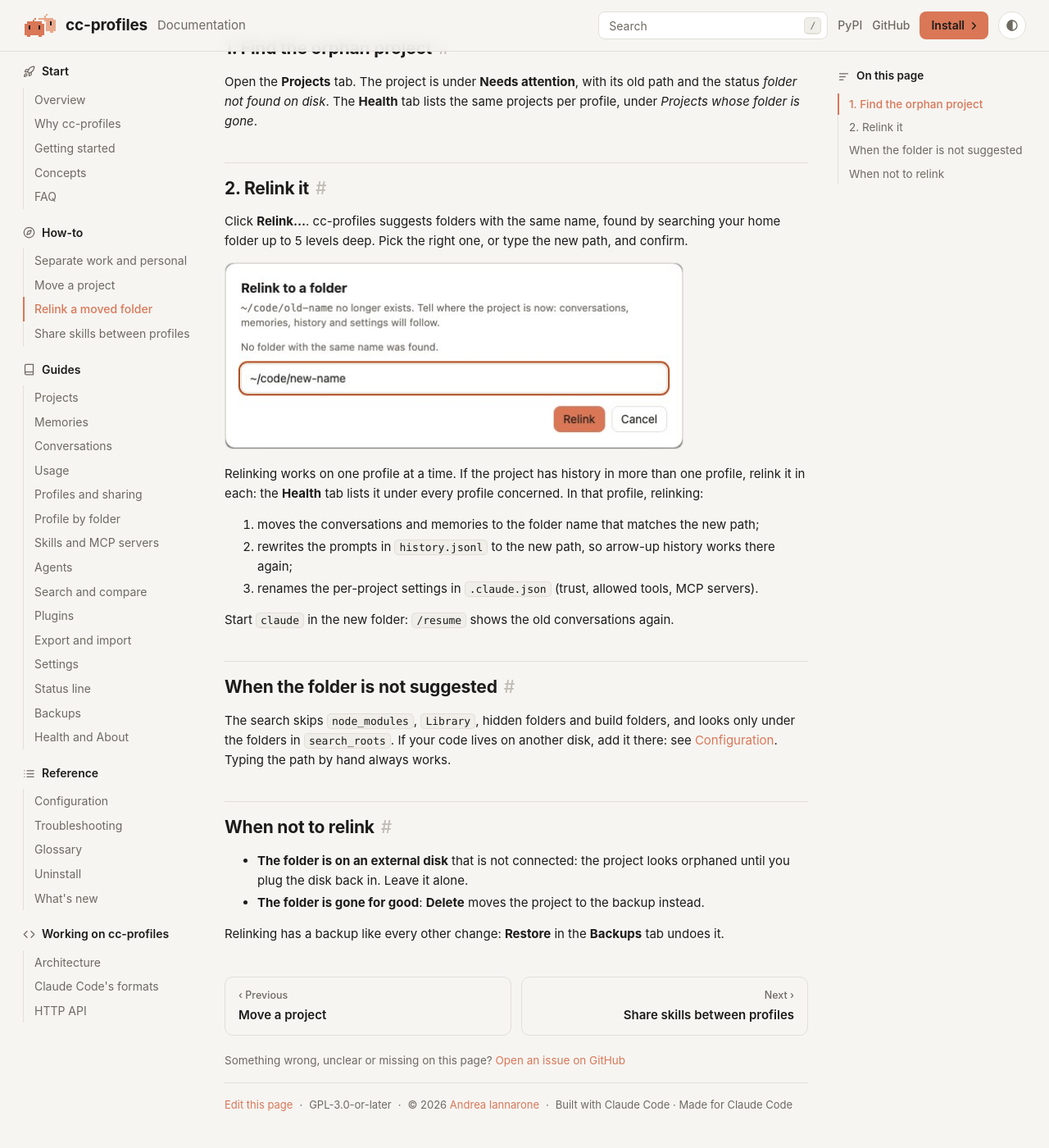
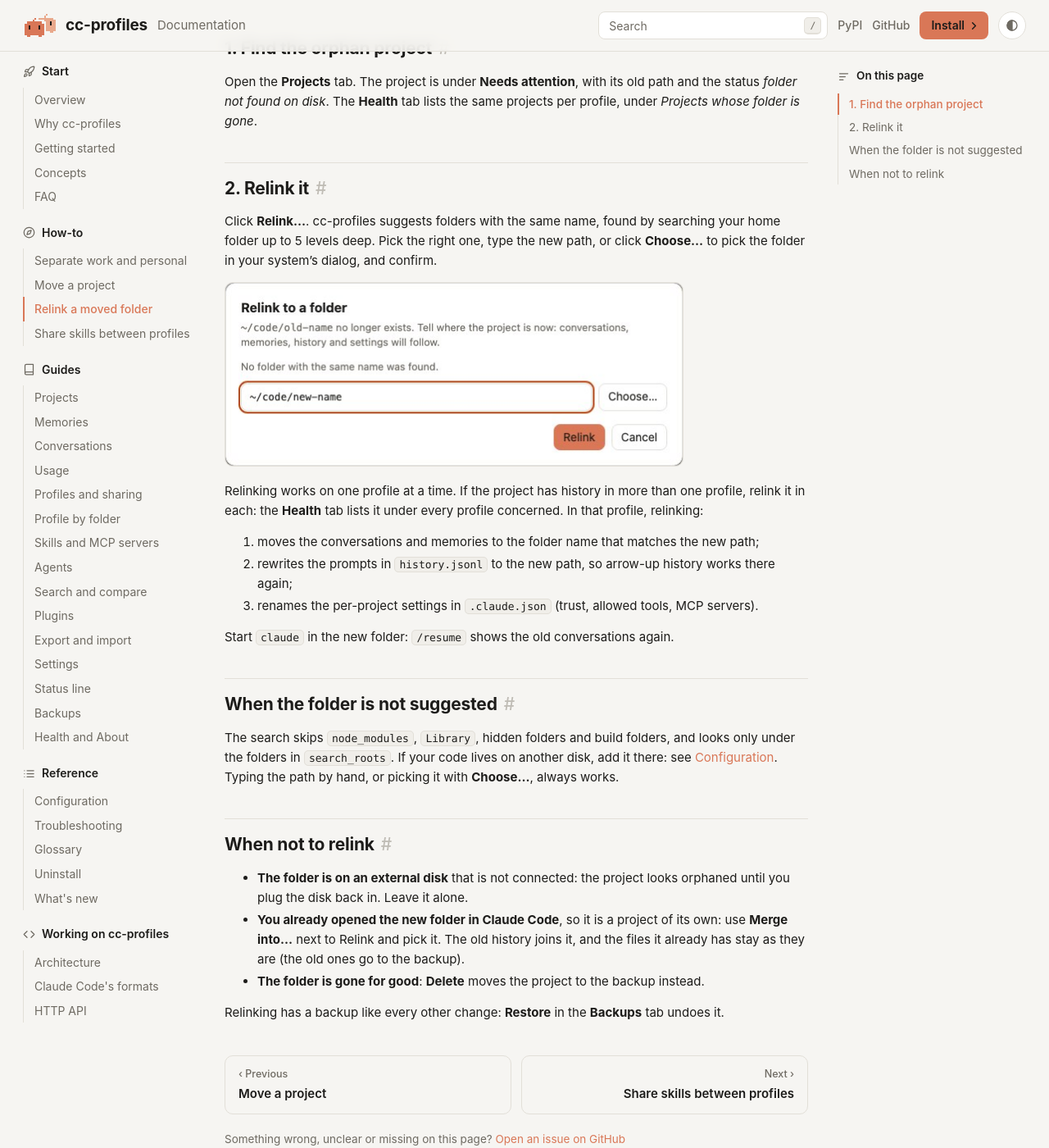
Before and after one commit to andreaiannarone/cc-profiles, a Jekyll site: the page built from docs/how-to/relink-a-moved-folder.md, in a window 1280 px wide and 1400 px high, scrolled down 346 px. Shown: the whole window at 82% size. Built offline with Jekyll 4.4.1, drawn with Linux system fonts in a browser that asks for light colours; our own code applies the rules of GitHub Pages for plain Markdown files.

Commit message:
Docs: Choose… and Merge into… in the README, the relink how-to and troubleshooting; new screenshots

```diff
--- a/docs/how-to/relink-a-moved-folder.md
+++ b/docs/how-to/relink-a-moved-folder.md
@@ -10,11 +10,11 @@ Open the **Projects** tab. The project is under **Needs attention**, with its ol
 
 ## 2. Relink it
 
-Click **Relink…**. cc-profiles suggests folders with the same name, found by searching your home folder up to 5 levels deep. Pick the right one, or type the new path, and confirm.
+Click **Relink…**. cc-profiles suggests folders with the same name, found by searching your home folder up to 5 levels deep. Pick the right one, type the new path, or click **Choose…** to pick the folder in your system's dialog, and confirm.
 
 <picture>
   <source media="(prefers-color-scheme: dark)" srcset="../assets/screenshots/relink-dark.jpg">
-  <img src="../assets/screenshots/relink-light.jpg" alt="The Relink to a folder dialog, with the new path of the project typed in" width="560" height="227" loading="lazy">
+  <img src="../assets/screenshots/relink-light.jpg" alt="The Relink to a folder dialog, with the new path of the project typed in and the Choose button" width="560" height="224" loading="lazy">
 </picture>
 
 Relinking works on one profile at a time. If the project has history in more than one profile, relink it in each: the **Health** tab lists it under every profile concerned. In that profile, relinking:
@@ -27,11 +27,12 @@ Start `claude` in the new folder: `/resume` shows the old conversations again.
 
 ## When the folder is not suggested
 
-The search skips `node_modules`, `Library`, hidden folders and build folders, and looks only under the folders in `search_roots`. If your code lives on another disk, add it there: see [Configuration](../configuration.md#search_roots). Typing the path by hand always works.
+The search skips `node_modules`, `Library`, hidden folders and build folders, and looks only under the folders in `search_roots`. If your code lives on another disk, add it there: see [Configuration](../configuration.md#search_roots). Typing the path by hand, or picking it with **Choose…**, always works.
 
 ## When not to relink
 
 - **The folder is on an external disk** that is not connected: the project looks orphaned until you plug the disk back in. Leave it alone.
+- **You already opened the new folder in Claude Code**, so it is a project of its own: use **Merge into…** next to Relink and pick it. The old history joins it, and the files it already has stay as they are (the old ones go to the backup).
 - **The folder is gone for good**: **Delete** moves the project to the backup instead.
 
 Relinking has a backup like every other change: **Restore** in the **Backups** tab undoes it.
```
Also changed, not shown: docs/guides/health.md (+1 -1 lines), docs/troubleshooting.md (+1 -1 lines), README.md, docs/assets/screenshots/health-dark.jpg, docs/assets/screenshots/health-light.jpg, docs/assets/screenshots/projects-dark.jpg, docs/assets/screenshots/projects-light.jpg, docs/assets/screenshots/relink-dark.jpg, docs/assets/screenshots/relink-light.jpg.
